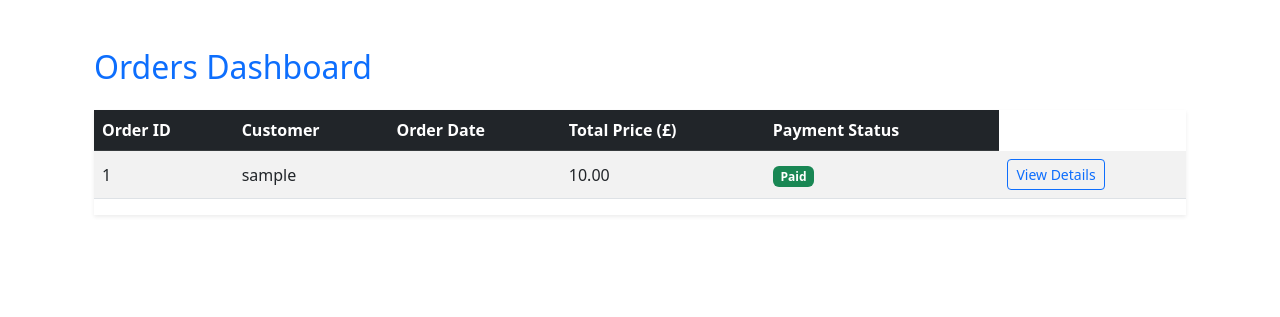
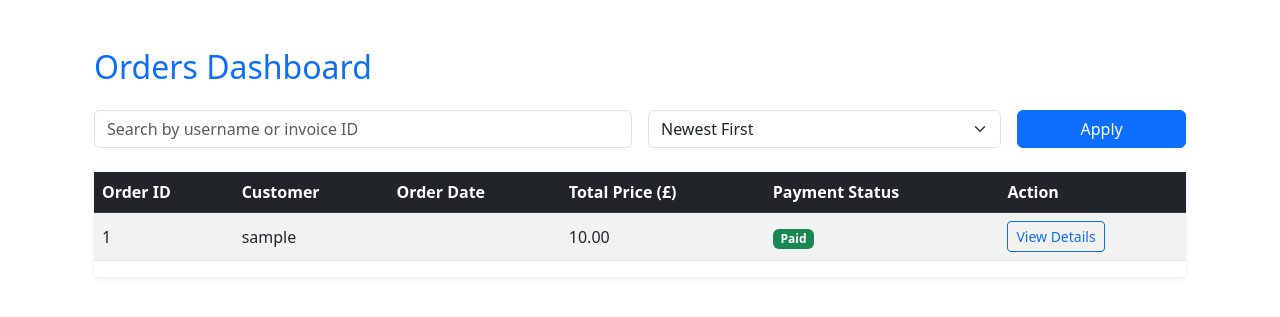
Before and after one commit to KaneK31/ordering-system, a Django app: page /admin_dashboard/ in a window 1280 px wide. Shown: the part 56-373 px from the top of the page. Run offline with Django 5.2, Linux system fonts and the light colour scheme; tables that the repository leaves empty hold one stand-in row (values such as "Sample post").

Commit message:
added filtering

```diff
--- a/Platform/templates/platform/admin_dashboard.html
+++ b/Platform/templates/platform/admin_dashboard.html
@@ -4,15 +4,36 @@
 <div class="container my-5">
     <h2 class="mb-4 text-primary">Orders Dashboard</h2>
 
+    <!-- Search + Sort Form -->
+    <form method="get" class="row g-3 mb-4">
+        <div class="col-md-6">
+            <input type="text" name="q" class="form-control" placeholder="Search by username or invoice ID"
+                   value="{{ query }}">
+        </div>
+        <div class="col-md-4">
+            <select name="sort_by" class="form-select">
+                <option value="-created_at" {% if sort_by == "-created_at" %}selected{% endif %}>Newest First</option>
+                <option value="created_at" {% if sort_by == "created_at" %}selected{% endif %}>Oldest First</option>
+                <option value="-total_price" {% if sort_by == "-total_price" %}selected{% endif %}>Highest Price</option>
+                <option value="total_price" {% if sort_by == "total_price" %}selected{% endif %}>Lowest Price</option>
+            </select>
+        </div>
+        <div class="col-md-2">
+            <button type="submit" class="btn btn-primary w-100">Apply</button>
+        </div>
+    </form>
+
+    <!-- Table -->
     <div class="table-responsive shadow-sm">
         <table class="table table-striped table-hover align-middle">
             <thead class="table-dark">
             <tr>
-                <th scope="col">Order ID</th>
-                <th scope="col">Customer</th>
-                <th scope="col">Order Date</th>
-                <th scope="col">Total Price (£)</th>
-                <th scope="col">Payment Status</th>
+                <th>Order ID</th>
+                <th>Customer</th>
+                <th>Order Date</th>
+                <th>Total Price (£)</th>
+                <th>Payment Status</th>
+                <th>Action</th>
             </tr>
             </thead>
             <tbody>
@@ -42,10 +63,7 @@
             </tr>
             {% endfor %}
             </tbody>
-
         </table>
     </div>
 </div>
-
-
 {% endblock %}
```
